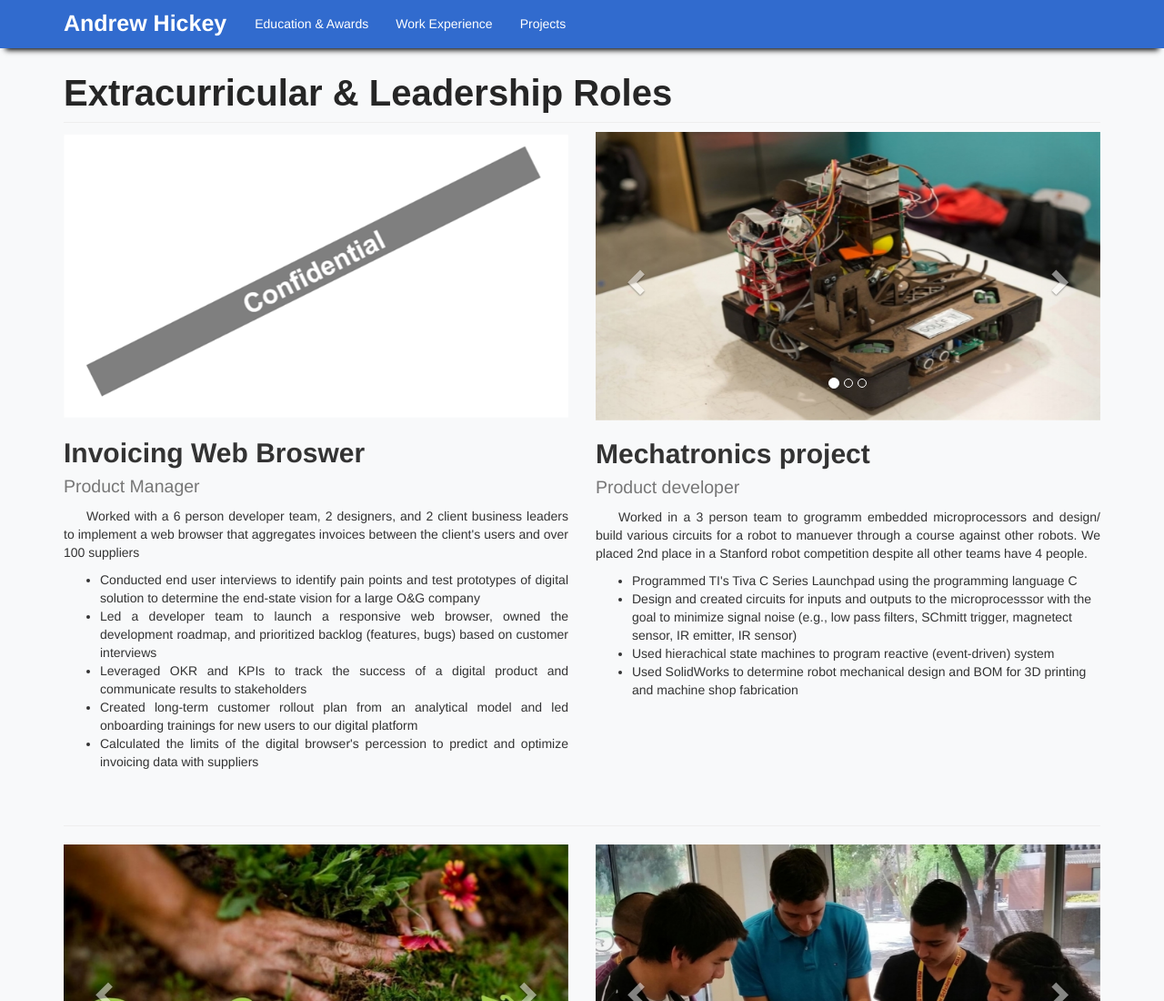
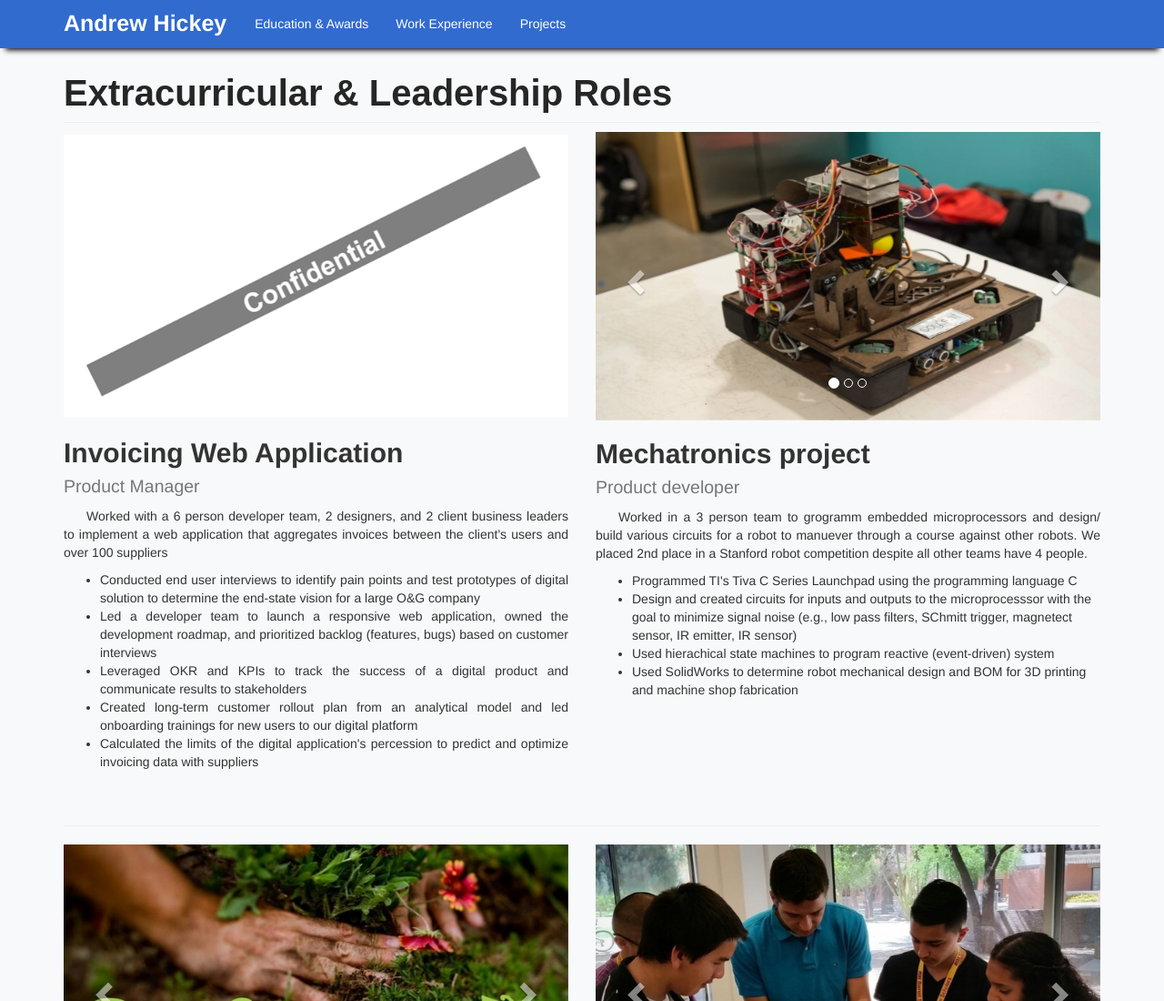
Before and after one commit to awhickey1/awhickey1.github.io, a plain HTML site: page projects.html in a window 1280 px wide. Shown: the top 1100 px of the page at 91% size. Drawn offline with Linux system fonts and the light colour scheme.

Commit message:
Update projects.html
"Browser" to "application"

```diff
--- a/projects.html
+++ b/projects.html
@@ -117,17 +117,17 @@
               </div>
                 <h2>
                 <font >
-                    <strong>Invoicing Web Broswer </strong></strong><br /><small> Product Manager</small>
+                    <strong>Invoicing Web Application </strong></strong><br /><small> Product Manager</small>
                 </font>
                 </h2>
                 <div align=justify>
-                <p class="indent" align=justify> Worked with a 6 person developer team, 2 designers, and 2 client business leaders to implement a web browser that aggregates invoices between the client's users and over 100 suppliers </p>
+                <p class="indent" align=justify> Worked with a 6 person developer team, 2 designers, and 2 client business leaders to implement a web application that aggregates invoices between the client's users and over 100 suppliers </p>
                 <ul>
                     <li>Conducted end user interviews to identify pain points and test prototypes of digital solution to determine the end-state vision for a large O&G company</li>
-                    <li>Led a developer team to launch a responsive web browser, owned the development roadmap, and prioritized backlog (features, bugs) based on customer interviews </li>
+                    <li>Led a developer team to launch a responsive web application, owned the development roadmap, and prioritized backlog (features, bugs) based on customer interviews </li>
                     <li>Leveraged OKR and KPIs to track the success of a digital product and communicate results to stakeholders </li>
                     <li>Created long-term customer rollout plan from an analytical model and led onboarding trainings for new users to our digital platform </li>
-                    <li>Calculated the limits of the digital browser's percession to predict and optimize invoicing data with suppliers </li>
+                    <li>Calculated the limits of the digital application's percession to predict and optimize invoicing data with suppliers </li>
                 </ul>
                 </div>
             </div>
```
